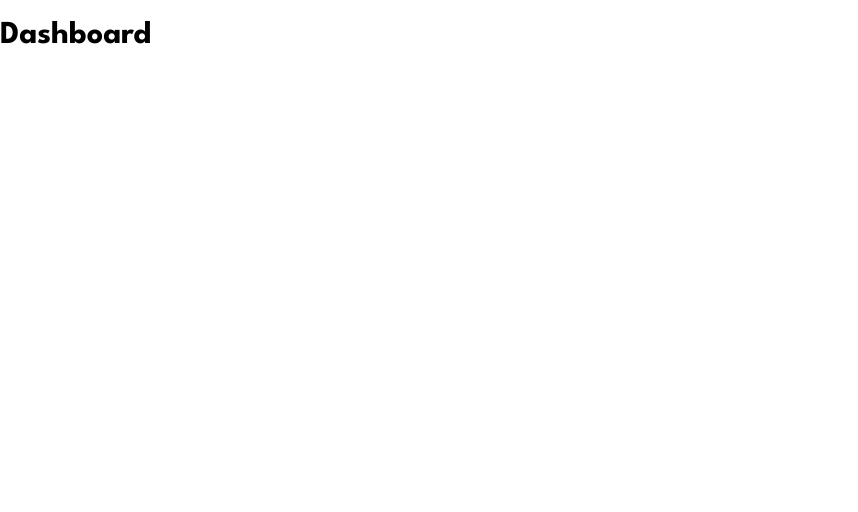
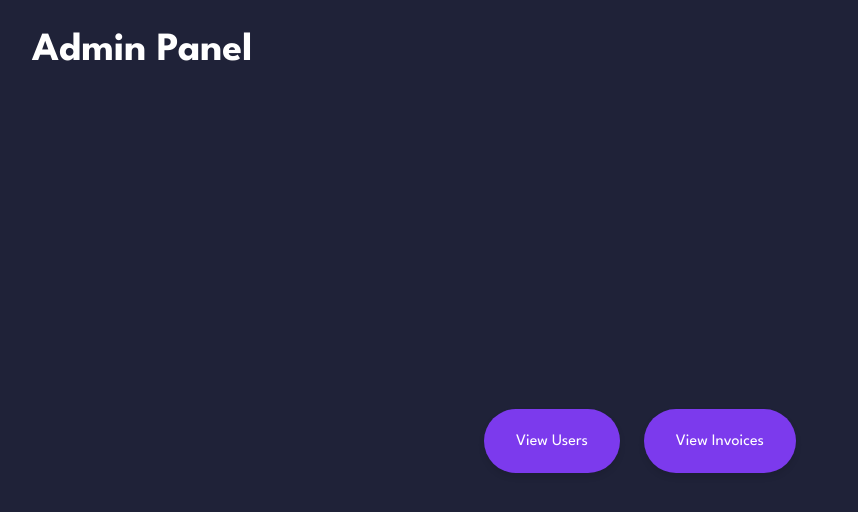
Before and after one commit to lukagobechia/Invoice-app, a React (Vite) app in the folder frontend/: page /dashboard in a window 1280 px wide. Shown: the top 512 px of the page, without its empty margins (0-858 px from the left). Built offline with nearby package versions, Linux system fonts and the light colour scheme; sample sign-in values are in the browser's storage.

Commit message:
added dashboard

```diff
--- a/frontend/src/components/dashboard.jsx
+++ b/frontend/src/components/dashboard.jsx
@@ -1,9 +1,29 @@
-import React, { useState } from 'react';
-
+import React from "react";
+import "../styles/dashboard.css";
 const Dashboard = () => {
   return (
     <>
-        <h1>Dashboard</h1>
+      <nav>
+        <h1 className="dashboard-title">Admin Panel</h1>
+      </nav>
+      <div className="dashboard">
+        <div className="dashboard-content">
+          <div className="button-container">
+            <button
+              className="dashboard-button"
+              onClick={() => (window.location.href = "/users")}
+            >
+              View Users
+            </button>
+            <button
+              className="dashboard-button"
+              onClick={() => (window.location.href = "/invoices")}
+            >
+              View Invoices
+            </button>
+          </div>
+        </div>
+      </div>
     </>
   );
 };
--- /dev/null
+++ b/frontend/src/styles/dashboard.css
@@ -0,0 +1,74 @@
+@import url("https://fonts.googleapis.com/css2?family=League+Spartan:wght@400;700&display=swap");
+* {
+  font-family: "League Spartan", sans-serif;
+}
+body {
+  background-color: hwb(233 12% 78%);
+}
+.dashboard {
+  display: flex;
+  min-height: 85vh;
+  align-items: center;
+  flex-direction: column;
+  justify-content: center;
+}
+
+.dashboard-content {
+  text-align: center;
+}
+
+.dashboard-title {
+  font-size: 2.5rem;
+  color: white;
+
+  margin: 2rem;
+  font-weight: 700;
+}
+
+.button-container {
+  display: flex;
+  gap: 24px;
+}
+
+.dashboard-button {
+  height: 64px;
+  padding: 0 32px;
+  background-color: #7c3aed;
+  color: white;
+  border: none;
+  border-radius: 9999px;
+  font-size: 16px;
+  font-weight: 500;
+  cursor: pointer;
+  display: flex;
+  align-items: center;
+  gap: 8px;
+  transition: all 0.2s ease;
+  box-shadow: 0 4px 6px rgba(0, 0, 0, 0.1);
+}
+
+.dashboard-button:hover {
+  background-color: #6d28d9;
+  box-shadow: 0 10px 15px rgba(0, 0, 0, 0.1);
+  transform: translateY(-2px);
+}
+
+.button-icon {
+  width: 20px;
+  height: 20px;
+}
+
+@media (max-width: 768px) {
+  .dashboard-title {
+    font-size: 2rem;
+  }
+
+  .button-container {
+    flex-direction: column;
+  }
+
+  .dashboard-button {
+    width: 100%;
+    justify-content: center;
+  }
+}
```
